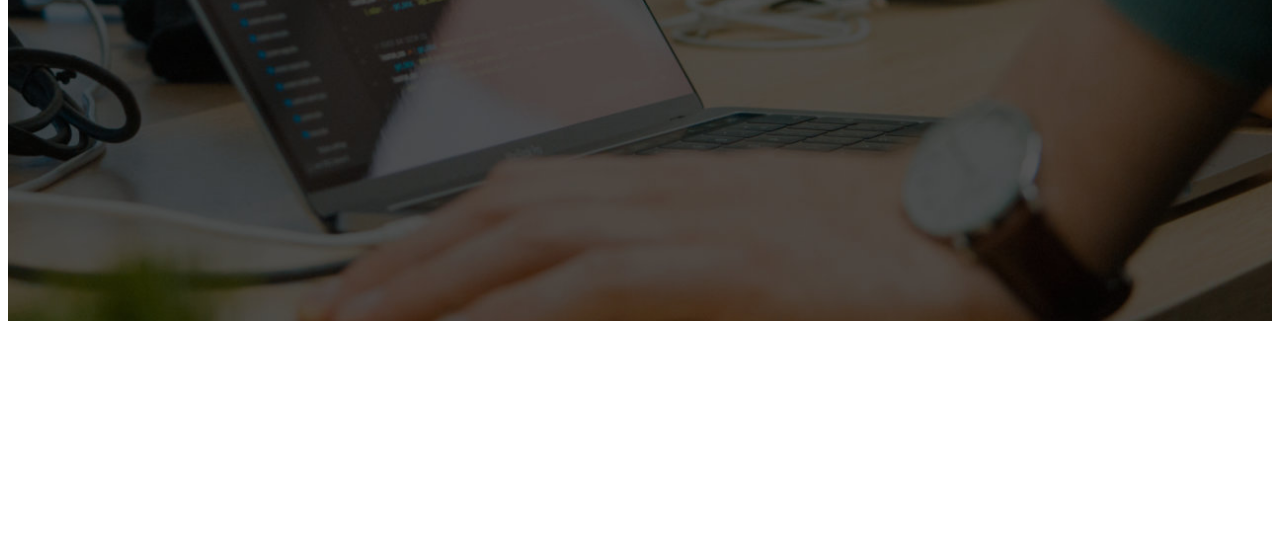
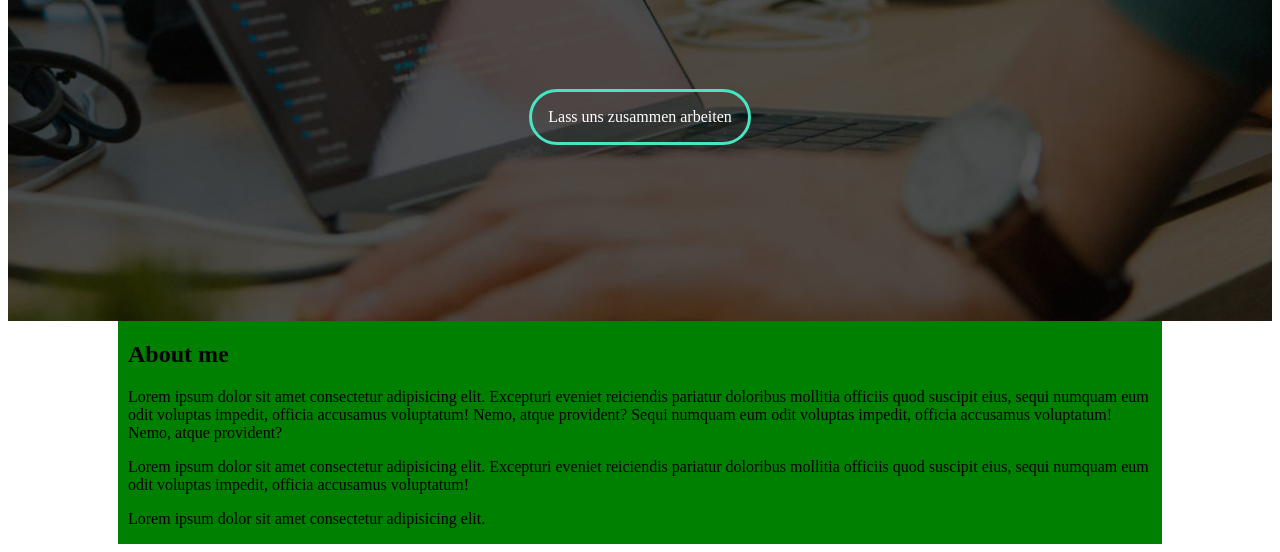
Before and after one commit to tarpier/ovedoll.de, a Gatsby site: page / in a window 1280 px wide. Shown: the part 487-1039 px from the top of the page. Before the commit the page ends 816 px from the top, so only its background shows below. Built offline with nearby package versions, Linux system fonts and the light colour scheme; Gatsby itself is replaced by a stand-in of ours.

Commit message:
adds about me section adds grid container adds eslint

```diff
--- a/gatsby-config.js
+++ b/gatsby-config.js
@@ -1,24 +1,25 @@
 module.exports = {
   siteMetadata: {
-    title: "Gatsby Default Starter"
+    title: 'Freelance Webdeveloper Ove Doll',
+    desc: 'Go hire me',
   },
   plugins: [
-    "gatsby-plugin-react-helmet",
-    "gatsby-plugin-styled-components",
+    'gatsby-plugin-react-helmet',
+    'gatsby-plugin-styled-components',
     {
-      resolve: `gatsby-plugin-google-fonts`,
+      resolve: 'gatsby-plugin-google-fonts',
       options: {
-        fonts: [`rubik\:400,700`]
-      }
+        fonts: ['rubik:400,700'],
+      },
     },
     {
-      resolve: "gatsby-plugin-svgr",
+      resolve: 'gatsby-plugin-svgr',
       options: {
-        dir: "/src/svg",
+        dir: '/src/svg',
         icon: true,
-        viewBox: false
+        viewBox: false,
         // see https://github.com/smooth-code/svgr for a list of all options
-      }
-    }
-  ]
+      },
+    },
+  ],
 };
--- /dev/null
+++ b/src/components/AboutMe/index.js
@@ -0,0 +1,24 @@
+import React from 'react';
+import styled from 'styled-components';
+
+import GridContainer from '../GridContainer';
+
+const AboutMe = props => (
+  <GridContainer>
+    <h2>About me</h2>
+    <p>
+      Lorem ipsum dolor sit amet consectetur adipisicing elit. Excepturi eveniet reiciendis pariatur
+      doloribus mollitia officiis quod suscipit eius, sequi numquam eum odit voluptas impedit,
+      officia accusamus voluptatum! Nemo, atque provident? Sequi numquam eum odit voluptas impedit,
+      officia accusamus voluptatum! Nemo, atque provident?
+    </p>
+    <p>
+      Lorem ipsum dolor sit amet consectetur adipisicing elit. Excepturi eveniet reiciendis pariatur
+      doloribus mollitia officiis quod suscipit eius, sequi numquam eum odit voluptas impedit,
+      officia accusamus voluptatum!
+    </p>
+    <p>Lorem ipsum dolor sit amet consectetur adipisicing elit.</p>
+  </GridContainer>
+);
+
+export default AboutMe;
--- a/src/components/Button/index.js
+++ b/src/components/Button/index.js
@@ -1,6 +1,6 @@
-import React from "react";
-import styled from "styled-components";
-import PropTypes from "prop-types";
+import React from 'react';
+import styled from 'styled-components';
+import PropTypes from 'prop-types';
 
 const Link = styled.a`
   text-decoration: none;
@@ -18,13 +18,26 @@ const Link = styled.a`
   }
 `;
 
-const Button = props => {
-  return <Link href={props.href}>{props.title}</Link>;
+const Button = (props) => {
+  const {
+    className, href, title, onCLick,
+  } = props;
+  return (
+    <Link className={className} href={href} onCLick={onCLick}>
+      {title}
+    </Link>
+  );
 };
 
 Button.propTypes = {
   href: PropTypes.string.isRequired,
-  title: PropTypes.string.isRequired
+  title: PropTypes.string.isRequired,
+  className: PropTypes.string,
+  onCLick: PropTypes.func.isRequired,
+};
+
+Button.defaultProps = {
+  className: '',
 };
 
 export default Button;
--- /dev/null
+++ b/src/components/GridContainer/index.js
@@ -0,0 +1,58 @@
+import React from 'react';
+import styled from 'styled-components';
+import PropTypes from 'prop-types';
+
+const InnerContainer = styled.div`
+  /* Small only */
+  @media screen and (max-width: 39.9375em) {
+    width: 100%;
+    padding: 0 10px;
+    background-color: red;
+  }
+
+  /* Medium and up */
+  @media screen and (min-width: 40em) {
+    width: 40em;
+    padding: 0 10px;
+    background-color: blue;
+  }
+
+  /* Medium only */
+  @media screen and (min-width: 40em) and (max-width: 63.9375em) {
+  }
+
+  /* Large and up */
+  @media screen and (min-width: 64em) {
+    width: 64em;
+    padding: 0 10px;
+    background-color: green;
+  }
+
+  /* Large only */
+  @media screen and (min-width: 64em) and (max-width: 74.9375em) {
+  }
+`;
+
+const OuterContainer = styled.div`
+  width: 100%;
+  display: flex;
+  flex-direction: column;
+  align-items: center;
+`;
+
+const GridContainer = props => (
+  <OuterContainer className={props.className}>
+    <InnerContainer>{props.children}</InnerContainer>
+  </OuterContainer>
+);
+
+GridContainer.propTypes = {
+  children: PropTypes.node.isRequired,
+  className: PropTypes.string,
+};
+
+GridContainer.defaultProps = {
+  className: '',
+};
+
+export default GridContainer;
--- a/src/components/Hero/index.js
+++ b/src/components/Hero/index.js
@@ -1,16 +1,12 @@
-import React from "react";
-import styled from "styled-components";
-import Typed from "react-typed";
-import PropTypes from "prop-types";
+import React from 'react';
+import styled from 'styled-components';
+import Typed from 'react-typed';
+import PropTypes from 'prop-types';
 
-import background from "./heroBackground.jpg";
-import Button from "../Button";
+import background from './heroBackground.jpg';
+import Button from '../Button';
 
-const HeroWrapper = styled.div`
-  display: flex;
-  justify-content: center;
-  align-items: center;
-`;
+const HeroWrapper = styled.div``;
 
 const ImageContainer = styled.div`
   background: url(${background}) no-repeat center center fixed;
@@ -20,10 +16,11 @@ const ImageContainer = styled.div`
   background-size: cover;
   height: 100vh;
   position: relative;
-  text-align: center;
+  /* text-align: center; */
   width: 100%;
   min-height: 350px;
   display: flex;
+  flex-direction: column;
   justify-content: center;
   align-items: center;
 `;
@@ -41,6 +38,10 @@ const AnimatedClaim = styled.span`
   display: block;
 `;
 
+const StyledButton = styled(Button)`
+  margin-top: 10rem;
+`;
+
 const Hero = props => (
   <HeroWrapper>
     <ImageContainer>
@@ -51,20 +52,26 @@ const Hero = props => (
             strings={props.typeStrings}
             typeSpeed={60}
             startDelay={30}
-            loop={true}
+            loop
             loopCount={Infinity}
             backDelay={450}
             backSpeed={60}
           />
         </AnimatedClaim>
       </ClaimContainer>
-      <Button href="#" title={"Lass uns zusammen arbeiten"} />
+      <StyledButton
+        href="#"
+        title="Lass uns zusammen arbeiten"
+        onClick={() => {
+          console.log('clicked');
+        }}
+      />
     </ImageContainer>
   </HeroWrapper>
 );
 
 Hero.propTypes = {
-  typeStrings: PropTypes.array
+  typeStrings: PropTypes.arrayOf(PropTypes.string).isRequired,
 };
 
 export default Hero;
--- a/src/pages/index.js
+++ b/src/pages/index.js
@@ -1,14 +1,25 @@
-import React from "react";
-import Link from "gatsby-link";
-import Hero from "../components/Hero";
+import React from 'react';
+// import Link from 'gatsby-link';
+import Hero from '../components/Hero';
+import AboutMe from '../components/AboutMe';
 
 const IndexPage = () => (
   <div>
-    <Hero
-      typeStrings={["Webseiten", "Mobile Apps", "Webapps", "heißen Scheiß"]}
-    />
+    <Hero typeStrings={['Webseiten', 'Mobile Apps', 'Webapps', 'heißen Scheiß']} />
+    <AboutMe />
     {/* <Link to="/page-2/">Go to page 2</Link> */}
   </div>
 );
 
 export default IndexPage;
+
+export const query = graphql`
+  query Sitemeta {
+    site {
+      siteMetadata {
+        title
+        desc
+      }
+    }
+  }
+`;
```
Also changed, not shown: package.json (+6 -7 lines), src/components/Header/index.js (deleted, +0 -33 lines), src/layouts/index.js (+18 -11 lines), 1 other file.
